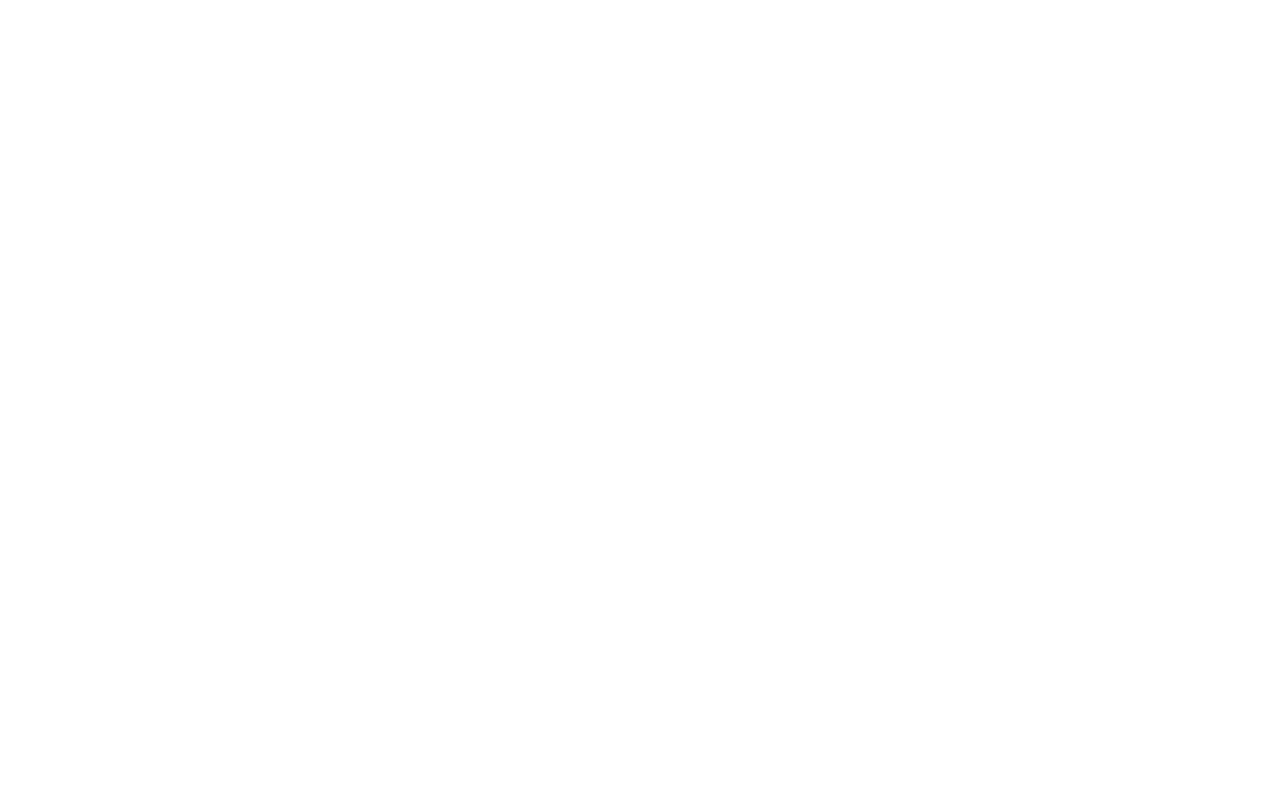
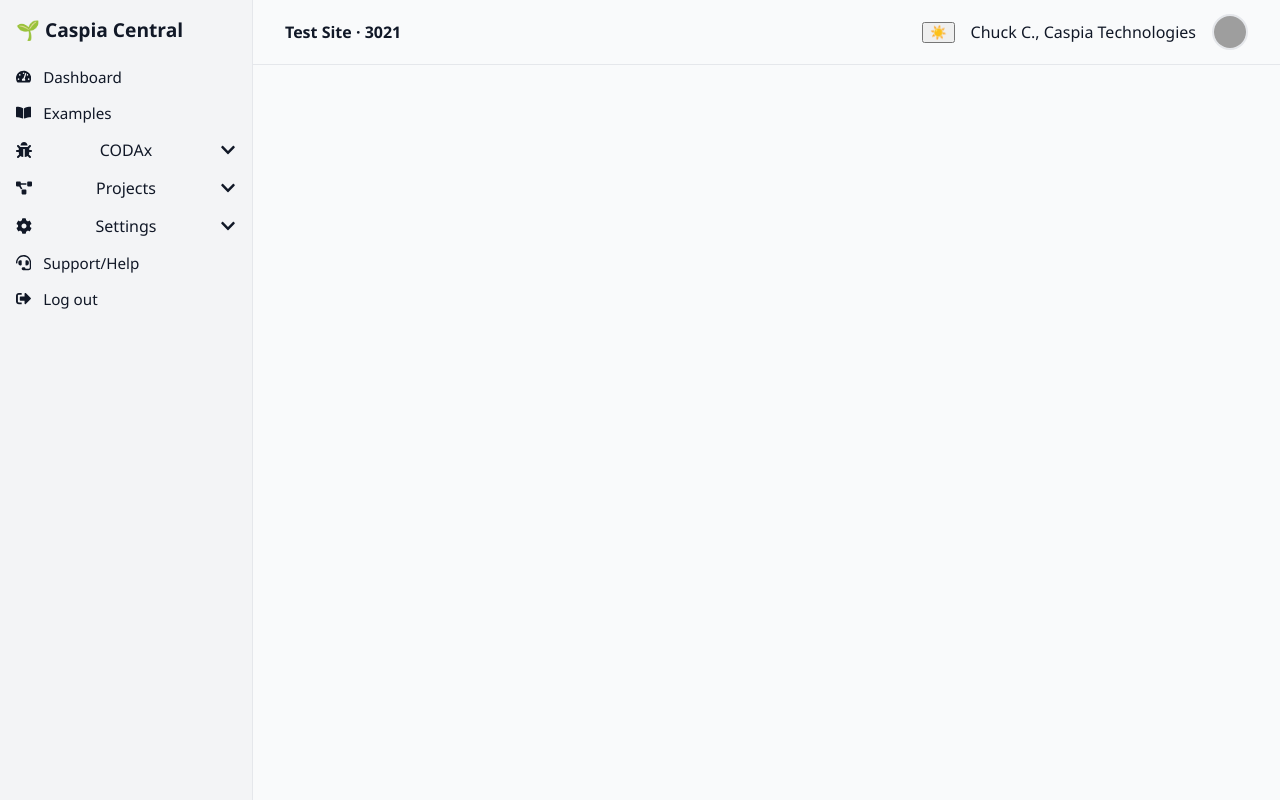
Before and after one commit to milindpawar007/Vishal-Inhouse-Project, a React (Create React App) app in the folder vishal-inhouse-project/: page /home in a window 1280 px wide. Before the commit this address had no page. Built offline with nearby package versions, Linux system fonts and the light colour scheme; grey boxes are pictures that could not be loaded.

Commit message:
feat: add Sidebar and Header components, implement dark/light theme toggle, and update App routing

```diff
--- a/vishal-inhouse-project/package.json
+++ b/vishal-inhouse-project/package.json
@@ -9,6 +9,7 @@
     "@testing-library/user-event": "^13.5.0",
     "react": "^19.1.0",
     "react-dom": "^19.1.0",
+    "react-icons": "^5.5.0",
     "react-router-dom": "^7.6.2",
     "react-scripts": "5.0.1",
     "web-vitals": "^2.1.4"
--- a/vishal-inhouse-project/src/App.css
+++ b/vishal-inhouse-project/src/App.css
@@ -1,19 +1,71 @@
+/* Light Theme Variables */
+body.light {
+  --bg-main: #f9fafb;
+  --bg-sidebar: #f3f4f6;
+  --text-main: #111827;
+  --text-muted: #374151;
+  --badge-bg: #f3f4f6;
+  --border-color: #e5e7eb;
+  --btn-outline-bg: #f9fafb;
+  --btn-outline-hover: #e5e7eb;
+}
+
+/* Dark Theme Variables */
+body.dark {
+  --bg-main: #0f172a;
+  --bg-sidebar: #1e293b;
+  --text-main: #e2e8f0;
+  --text-muted: #94a3b8;
+  --badge-bg: #334155;
+  --border-color: #334155;
+  --btn-outline-bg: #1e293b;
+  --btn-outline-hover: #475569;
+}
+
+/* Apply background and text globally */
+body {
+  background-color: var(--bg-main);
+  color: var(--text-main);
+  font-family: "Segoe UI", sans-serif;
+  margin: 0;
+  padding: 0;
+}
+
+/* Auth + General Form Styles */
 .auth-container {
-  max-width: 400px;
-  margin: 2rem auto;
-  padding: 1rem;
-  font-family: sans-serif;
+  max-width: 800px;
+  margin: auto;
+  padding: 2rem;
 }
 
 .auth-header {
   display: flex;
   justify-content: space-between;
   align-items: center;
+  padding-bottom: 1rem;
+  border-bottom: 1px solid var(--border-color);
+}
+
+.auth-header h2 {
+  font-size: 1.5rem;
+  font-weight: 700;
+}
+
+.auth-header nav {
+  display: flex;
+  align-items: center;
+  gap: 1.5rem;
 }
 
 .auth-header nav a {
-  margin-left: 1rem;
   text-decoration: none;
+  color: var(--text-muted);
+  font-weight: 500;
+  transition: color 0.3s ease;
+}
+
+.auth-header nav a:hover {
+  color: #2563eb;
 }
 
 .auth-form {
@@ -34,14 +86,13 @@
   border-radius: 5px;
 }
 
-
 .auth-remember label {
   display: flex;
   align-items: center;
   gap: 0.5rem;
   margin-top: 1rem;
   font-weight: 500;
-  color: #111827;
+  color: var(--text-main);
 }
 
 .auth-remember input[type="checkbox"] {
@@ -62,63 +113,137 @@
 
 .btn-outline {
   padding: 0.4rem 1rem;
-  border: 1px solid #ccc;
-  border-radius: 6px;
-  text-decoration: none;
-}
-
-/* Container for the whole page */
-.auth-container {
-  max-width: 800px;
-  margin: auto;
-  padding: 2rem;
-  font-family: "Segoe UI", sans-serif;
-}
-
-/* Header styles */
-.auth-header {
-  display: flex;
-  justify-content: space-between;
-  align-items: center;
-  padding-bottom: 1rem;
-  border-bottom: 1px solid #e5e7eb;
-}
-
-.auth-header h2 {
-  font-size: 1.5rem;
-  font-weight: 700;
-}
-
-/* Navigation styles */
-.auth-header nav {
-  display: flex;
-  align-items: center;
-  gap: 1.5rem;
-}
-
-.auth-header nav a {
-  text-decoration: none;
-  color: #374151;
+  border: 1px solid var(--border-color);
+  border-radius: 8px;
+  background-color: var(--btn-outline-bg);
   font-weight: 500;
-  transition: color 0.3s ease;
-}
-
-.auth-header nav a:hover {
-  color: #2563eb;
-}
-
-/* Sign up / login button */
-.btn-outline {
-  border: 1px solid #d1d5db;
-  padding: 0.4rem 1rem;
-  border-radius: 8px;
-  background-color: #f9fafb;
-  font-weight: 500;
-  color: #1f2937;
+  color: var(--text-main);
   text-decoration: none;
 }
 
 .btn-outline:hover {
-  background-color: #e5e7eb;
-  color: #111827;
+  background-color: var(--btn-outline-hover);
 }
+
+/* Landing Layout */
+.landing-layout {
+  display: flex;
+  height: 100vh;
+  background-color: var(--bg-main);
+  color: var(--text-main);
+}
+
+.sidebar {
+  width: 220px;
+  padding: 1rem;
+  background-color: var(--bg-sidebar);
+  display: flex;
+  flex-direction: column;
+  gap: 1rem;
+  border-right: 1px solid var(--border-color);
+}
+
+.sidebar .logo {
+  font-weight: bold;
+  font-size: 1.2rem;
+  color: var(--text-main);
+}
+
+.sidebar-nav a {
+  display: flex;
+  align-items: center;
+  gap: 0.75rem;
+  padding: 0.5rem 0;
+  color: var(--text-main);
+  font-size: 0.95rem;
+  text-decoration: none;
+}
+accordion {
+  margin-bottom: 0.5rem;
+}
+
+.accordion-header {
+  display: flex;
+  align-items: center;
+  justify-content: space-between;
+  gap: 0.5rem;
+  padding: 0.5rem 0;
+  font-weight: 500;
+  color: var(--text-main);
+  cursor: pointer;
+}
+
+.accordion-body {
+  padding-left: 1.5rem;
+  display: flex;
+  flex-direction: column;
+  gap: 0.3rem;
+}
+
+.accordion-body a {
+  color: var(--text-main);
+  font-size: 0.9rem;
+}
+.main-content {
+  flex: 1;
+  display: flex;
+  flex-direction: column;
+  background-color: var(--bg-main);
+}
+
+.page-content {
+  padding: 2rem;
+  max-width: 1200px;
+  margin: 0 auto;
+}
+
+/* Header */
+header {
+  height: 64px;
+  padding: 0 2rem;
+  display: flex;
+  justify-content: space-between;
+  align-items: center;
+  border-bottom: 1px solid var(--border-color);
+  background-color: var(--bg-main);
+  color: var(--text-main);
+}
+
+.header .site-title {
+  font-size: 1rem;
+  font-weight: 600;
+  color: var(--text-main);
+}
+
+/* Profile / User Section */
+.avatar {
+  width: 32px;
+  height: 32px;
+  border-radius: 50%;
+  border: 2px solid var(--border-color);
+}
+
+.user-section {
+  display: flex;
+  align-items: center;
+  gap: 1rem;
+  font-weight: 500;
+  color: var(--text-main);
+}
+
+.user-info {
+  display: flex;
+  align-items: center;
+  gap: 0.5rem;
+}
+
+.user-badge {
+  font-size: 1.2rem;
+  padding: 2px 6px;
+  background-color: var(--badge-bg);
+  border: 1px solid var(--border-color);
+  border-radius: 6px;
+  display: flex;
+  align-items: center;
+  justify-content: center;
+}
--- a/vishal-inhouse-project/src/App.js
+++ b/vishal-inhouse-project/src/App.js
@@ -2,12 +2,14 @@
 import { Routes, Route } from 'react-router-dom';
 import Login from './pages/Login';
 import Register from './pages/Register';
+import Landing from './pages/Landing';
 
 function App() {
   return (
     <Routes>
       <Route path="/" element={<Login />} />
       <Route path="/register" element={<Register />} />
+      <Route path="/home" element={<Landing />} />
       {/* <Route path="/landing" element={<Landing />} /> */}
     </Routes>
   );
--- /dev/null
+++ b/vishal-inhouse-project/src/component/Header.jsx
@@ -0,0 +1,16 @@
+import ThemeToggle from './ThemeToggle';
+
+const Header = () => {
+    return (
+        <header className="header">
+            <div className="site-title">Test Site · 3021</div>
+            <div className="user-section">
+                <ThemeToggle />
+                <span>Chuck C., Caspia Technologies</span>
+                <img src="https://i.pravatar.cc/40" alt="profile" className="avatar" />
+            </div>
+        </header>
+    );
+};
+
+export default Header;
--- /dev/null
+++ b/vishal-inhouse-project/src/component/Sidebar.jsx
@@ -0,0 +1,69 @@
+import { useState } from 'react';
+import {
+    FaTachometerAlt,
+    FaBookOpen,
+    FaBug,
+    FaProjectDiagram,
+    FaCog,
+    FaHeadset,
+    FaSignOutAlt,
+    FaChevronDown,
+    FaChevronUp,
+} from 'react-icons/fa';
+
+const Sidebar = () => {
+    const [openCODA, setOpenCODA] = useState(false);
+    const [openProjects, setOpenProjects] = useState(false);
+    const [openSettings, setOpenSettings] = useState(false);
+
+    return (
+        <aside className="sidebar">
+            <div className="logo">🌱 Caspia Central</div>
+            <nav className="sidebar-nav">
+                <a href="#"><FaTachometerAlt /> Dashboard</a>
+                <a href="#"><FaBookOpen /> Examples</a>
+
+                <div className="accordion">
+                    <div onClick={() => setOpenCODA(!openCODA)} className="accordion-header">
+                        <FaBug /> CODAx {openCODA ? <FaChevronUp /> : <FaChevronDown />}
+                    </div>
+                    {openCODA && (
+                        <div className="accordion-body">
+                            <a href="#">My Experiments</a>
+                            <a href="#">Analytics</a>
+                        </div>
+                    )}
+                </div>
+
+                <div className="accordion">
+                    <div onClick={() => setOpenProjects(!openProjects)} className="accordion-header">
+                        <FaProjectDiagram /> Projects {openProjects ? <FaChevronUp /> : <FaChevronDown />}
+                    </div>
+                    {openProjects && (
+                        <div className="accordion-body">
+                            <a href="#">Active Projects</a>
+                            <a href="#">Archived</a>
+                        </div>
+                    )}
+                </div>
+
+                <div className="accordion">
+                    <div onClick={() => setOpenSettings(!openSettings)} className="accordion-header">
+                        <FaCog /> Settings {openSettings ? <FaChevronUp /> : <FaChevronDown />}
+                    </div>
+                    {openSettings && (
+                        <div className="accordion-body">
+                            <a href="#">Profile</a>
+                            <a href="#">Permissions</a>
+                        </div>
+                    )}
+                </div>
+
+                <a href="#"><FaHeadset /> Support/Help</a>
+                <a href="#"><FaSignOutAlt /> Log out</a>
+            </nav>
+        </aside>
+    );
+};
+
+export default Sidebar;
--- /dev/null
+++ b/vishal-inhouse-project/src/component/ThemeToggle.jsx
@@ -0,0 +1,17 @@
+import { useEffect, useState } from 'react';
+
+const ThemeToggle = () => {
+    const [darkMode, setDarkMode] = useState(false);
+
+    useEffect(() => {
+        document.body.className = darkMode ? 'dark' : 'light';
+    }, [darkMode]);
+
+    return (
+        <button onClick={() => setDarkMode(!darkMode)}>
+            {darkMode ? '🌙' : '☀️'}
+        </button>
+    );
+};
+
+export default ThemeToggle;
--- a/vishal-inhouse-project/src/pages/Landing.jsx
+++ b/vishal-inhouse-project/src/pages/Landing.jsx
@@ -0,0 +1,19 @@
+import Sidebar from '../component/Sidebar';
+import Header from '../component/Header';
+
+const Landing = () => {
+    return (
+        <div className="landing-layout">
+            <Sidebar />
+            <div className="main-content">
+                <Header />
+                <div className="page-content">
+                    {/* Start building your dashboard here */}
+                </div>
+            </div>
+        </div>
+
+    );
+};
+
+export default Landing;
```
Also changed, not shown: 1 other file (tests, documents, lock files or other folders).
